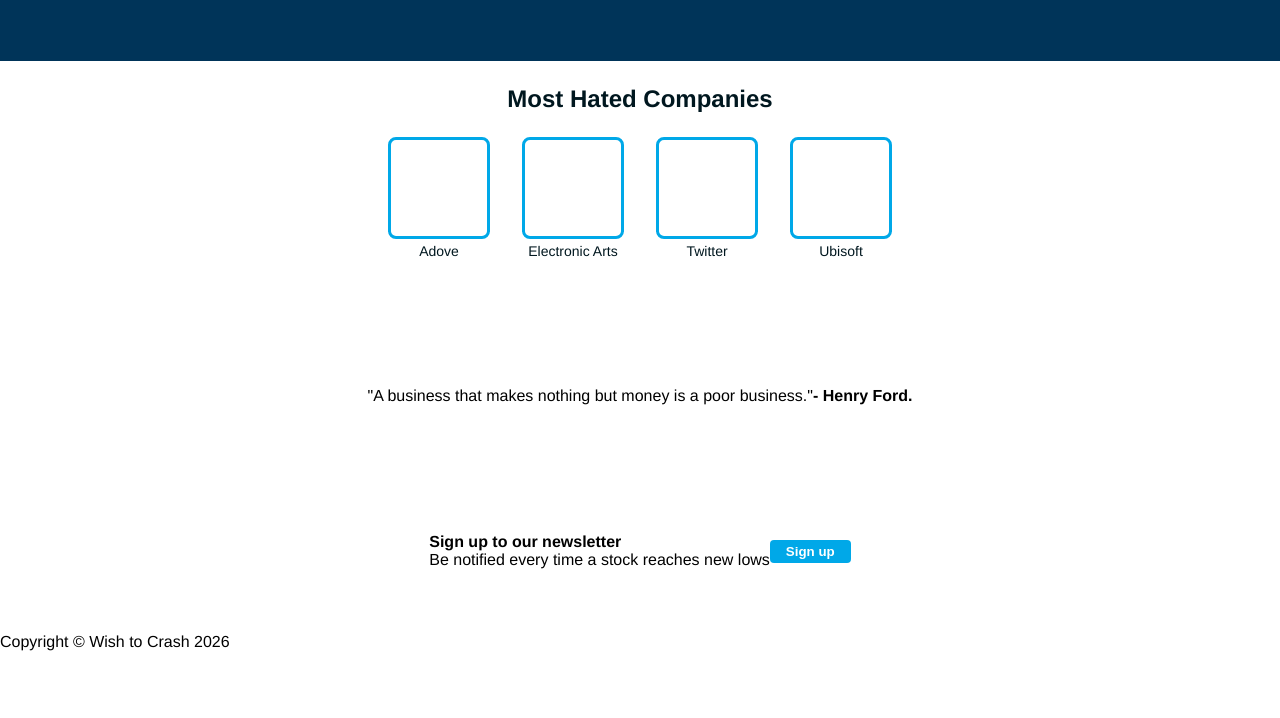
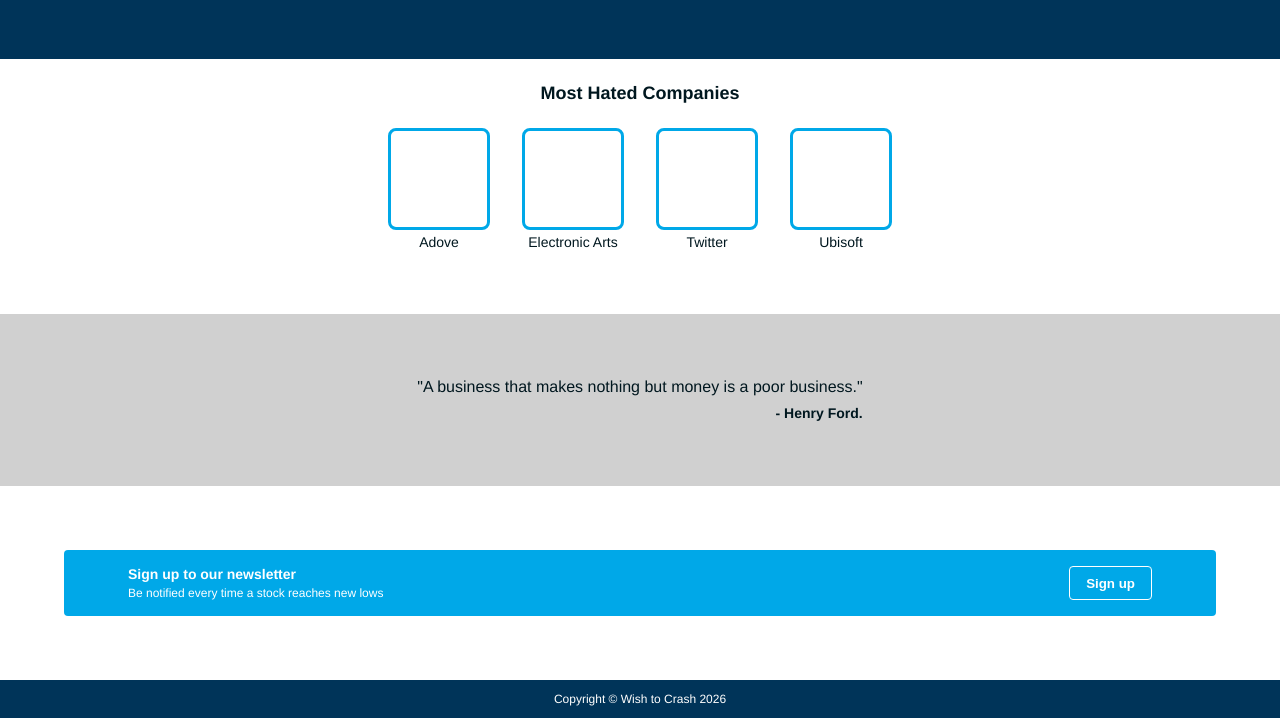
Before and after one commit to jrenteria-git/html_practices, a plain HTML site: page landing_page/index.html in a window 1280 px wide. Shown: the part 277-995 px from the top of the page. Before the commit the page ends 928 px from the top, so only its background shows below. Drawn offline with Linux system fonts and the light colour scheme.

Commit message:
Add new containers to index and finish style css
new containers were added for a better separation and the landing pages is finished.

```diff
--- a/landing_page/index.html
+++ b/landing_page/index.html
@@ -40,16 +40,20 @@
                 Ubisoft</li>
         </ul>
     </div>
+    <div class="quote-container">
         <div class="quote">
             <blockquote>"A business that makes nothing but money is a poor business."</blockquote>
             <p class="author"><strong>- Henry Ford.</strong></p>
         </div>
+    </div>
+    <div class="action-container">
         <div class="action">
             <div class="left-action">
                 <p><strong>Sign up to our newsletter</strong></p>
                 <p class="action-text"> Be notified every time a stock reaches new lows</p>
             </div>
-        <button>Sign up</button>
+            <button class="second">Sign up</button>
+        </div>
     </div>
     <div class="footer">
         Copyright © Wish to Crash 2026
--- a/landing_page/style.css
+++ b/landing_page/style.css
@@ -7,7 +7,8 @@
     font-family: Helvetica, Arial, sans-serif;
 }
 
-.header, .content, .boxes, .quote, .action {
+.header, .content, .boxes, .quote-container, .action-container, .footer {
+    font-size: 12px;
     display: flex;
     justify-content: center;
     align-items: center;
@@ -18,7 +19,6 @@
 .header {
     background-color: #003459;
     color: #ffffff;
-    display: flex;
     justify-content: space-between;
     padding: 12px 64px;
 }
@@ -54,6 +54,42 @@
     margin-bottom: 4px;
 }
 
+.quote-container {
+    background-color: #d0d0d0;
+}
+
+.quote {
+    color: #00171f;
+    font-size: 16px;
+    max-width: 450px;
+    display: flex;
+    flex-direction: column;
+    align-items: end;
+    gap: 8px;
+}
+
+.action {
+    background-color: #00a8e8;
+    color: #ffffff;
+    display: flex;
+    justify-content: space-between;
+    flex-grow: 1;
+    padding: 16px 64px;
+    border-radius: 4px;
+}
+
+.left-action {
+    display: flex;
+    flex-direction: column;
+    gap: 4px;
+}
+
+.footer {
+    background-color: #003459;
+    color: #ffffff;
+    padding: 12px 64px;
+}
+
 ul {
     font-size: 14px;
     text-align: center;
@@ -76,3 +112,12 @@
     padding: 4px 16px;
     border-radius: 4px;
 }
+
+strong {
+    font-size: 14px;
+}
+
+.second {
+    border: solid #ffffff;
+    border-width: 1px;
+}
```
Lines whose indentation alone changed are shown as unchanged.
